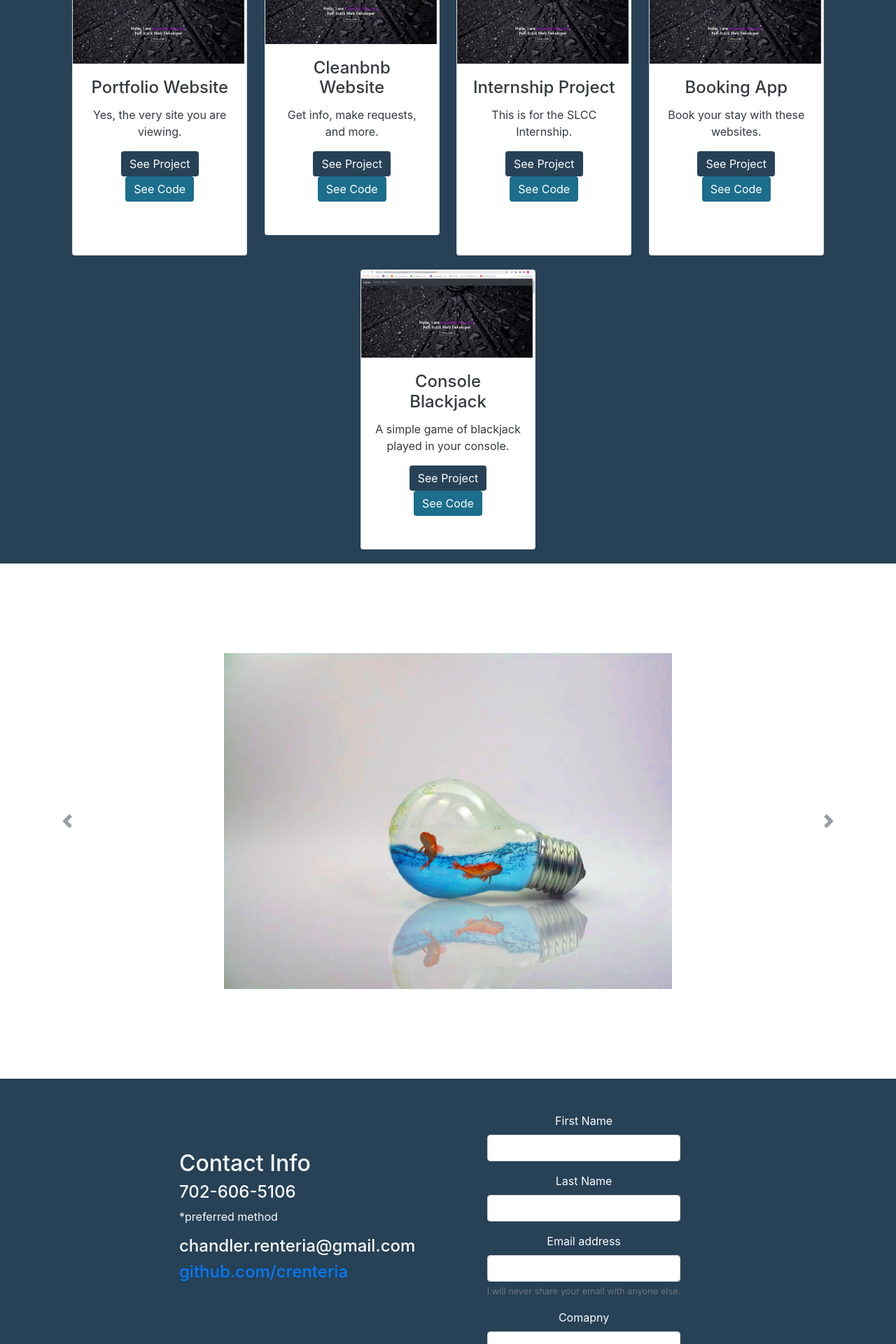
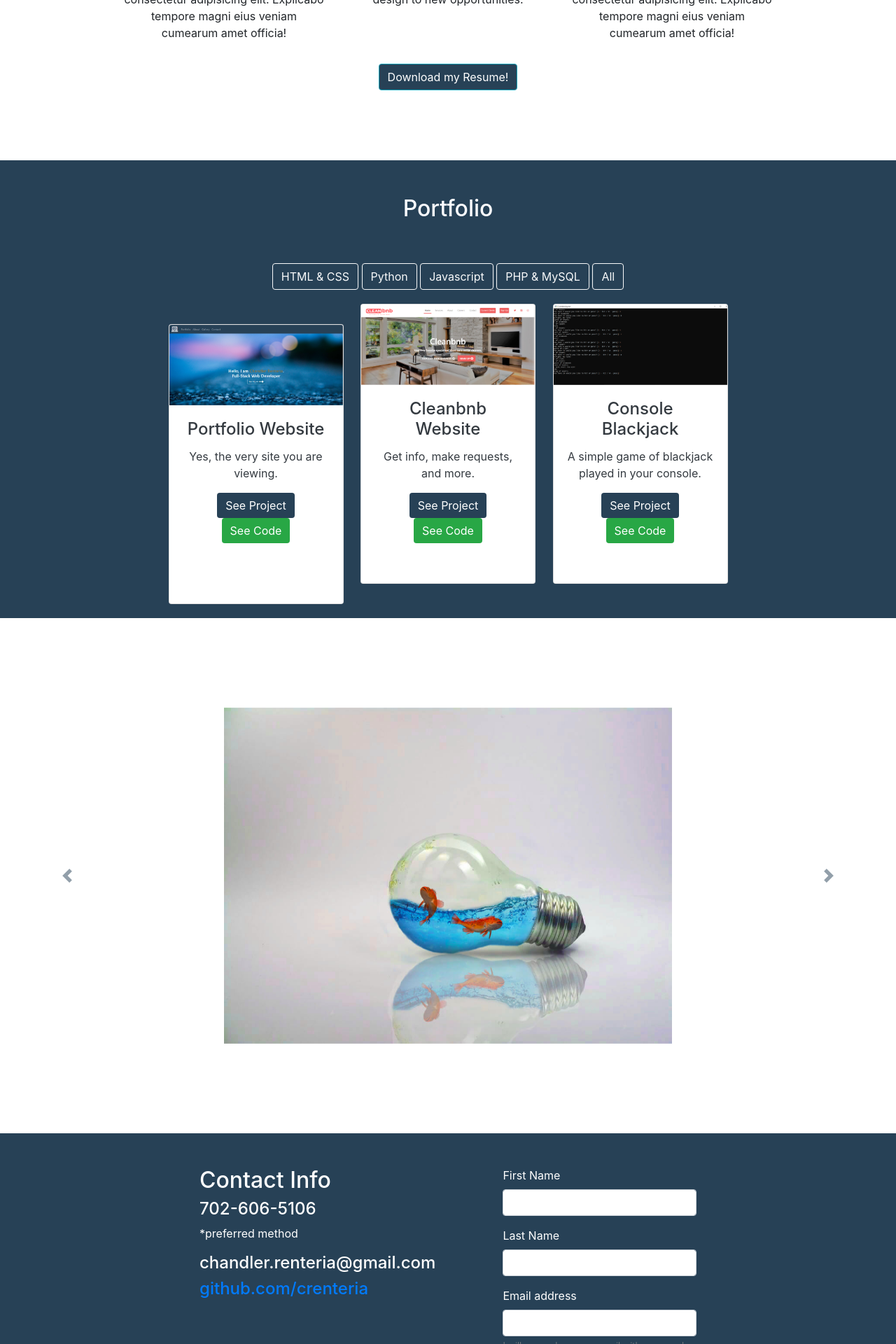
Before and after one commit to cdrenteria/PortfolioWebsite, a PHP site: page / in a window 1280 px wide, after a click on "Gallery". Shown: the part 480-2400 px from the top of the page at 70% size. Run offline with PHP 8.4, Linux system fonts and the light colour scheme; some libraries are stand-ins or nearby versions.

Commit message:
Inproved respoinsiveness with Icons and the contact info section, updated project thumbnails in the portfolio section, commented code for later reference.

```diff
--- a/index.html
+++ b/index.html
@@ -3,6 +3,7 @@
 
 <head>
     <title>Chandler Renteria Full Stack Web Dev</title>
+    <meta name="viewport" content="width=device-width, initial-scale=1.0">
     <link rel="stylesheet" href="https://stackpath.bootstrapcdn.com/bootstrap/4.5.2/css/bootstrap.min.css" integrity="sha384-JcKb8q3iqJ61gNV9KGb8thSsNjpSL0n8PARn9HuZOnIxN0hoP+VmmDGMN5t9UJ0Z" crossorigin="anonymous">
     <script src="https://cdn.jsdelivr.net/npm/bootstrap@4.5.3/dist/js/bootstrap.bundle.min.js" integrity="sha384-ho+j7jyWK8fNQe+A12Hb8AhRq26LrZ/JpcUGGOn+Y7RsweNrtN/tE3MoK7ZeZDyx" crossorigin="anonymous"></script>
     <link rel="stylesheet" href="stylesheet.css"  type="text/css">
@@ -47,36 +48,36 @@
         <p class="about_description">When Covid-19 caused worldwide lockdowns in April my business took a big hit, losing about 80% of total revenue in a month. It was then that I decided to take that hobby I enjoyed so much and take it seriously. I immediately enrolled in Salt Lake Community College studying web development and design. With my background in python and teaching myself coding concepts I was able to excel in everything from HTML to PHP and MySQL.</p>
         <p class="about_description" id="lastParagraph">Now, I am looking for a full time opportunity to code professionally.  My goal is work on a team that values self-improvement and teamwork. From my first jobs to owning my own business I always embraced a policy of mutual success. Meaning I understand that hiring a junior developer is an investment, and to stay in business you need a return on that investment- I feel confident I can provide that return if given the tools to succeed.</p>
         <h2 class="sectionTitle">Skills</h2>
-        <div class="container-fluid">
-            <div class="row row-cols-3">
-                <div class="skillCard">
-                    <i class="fab fa-html5 fa-7x"></i>
-                    <h4 class="col"><span class="skillTitle">HTML5</span></h4>
+        <div class="container">
+            <div class="row  justify-content-md-center">
+                <div class="skillCard col-xs-12">
+                    <i class="fab fa-html5 fa-6x"></i>
+                    <h4 class=""><span class="skillTitle">HTML5</span></h4>
                     <p>As junior developer I have a solid understanding of HTML, how it works, and how to get it to do what is needed.</p>
                 </div>
-                <div class="skillCard">
-                    <i class="fab fa-css3-alt fa-7x"></i>
-                    <h4 class="col"><span class="skillTitle">CSS3</span></h4>
+                <div class="skillCard col-xs-12">
+                    <i class="fab fa-css3-alt fa-6x"></i>
+                    <h4 class=" "><span class="skillTitle">CSS3</span></h4>
                     <p>CSS is a style language that has so much to offer. While I have a firm grasp on CSS and and it’s most commonly used selectors and properties</p>
                 </div>
-                <div class="skillCard">
-                    <i class="fab fa-js-square fa-7x"></i>
-                    <h4 class="col"><span class="skillTitle">Javascript</span></h4>
+                <div class="skillCard col-xs-12">
+                    <i class="fab fa-js-square fa-6x"></i>
+                    <h4 class=" "><span class="skillTitle">Javascript</span></h4>
                     <p>Lorem ipsum dolor, sit amet consectetur adipisicing elit. Explicabo tempore magni eius veniam cumearum amet officia!</p>
                 </div>
-                <div class="skillCard">
-                    <i class="fab fa-php fa-7x"></i>
-                    <h4 class="col"><span class="skillTitle">PHP & MySQL</span></h4>
+                <div class="skillCard col-xs-12">
+                    <i class="fab fa-php fa-6x"></i>
+                    <h4 class=""><span class="skillTitle">PHP & MySQL</span></h4>
                     <p>Lorem ipsum dolor, sit amet consectetur adipisicing elit. Explicabo tempore magni eius veniam cumearum amet officia!</p>
                 </div>
-                <div class="skillCard">
-                    <i class="fab fa-bootstrap fa-7x"></i>
-                    <h4 class="col"><span class="skillTitle">Bootstrap</span></h4>
+                <div class="skillCard col-xs-12">
+                    <i class="fab fa-bootstrap fa-6x"></i>
+                    <h4 class=""><span class="skillTitle">Bootstrap</span></h4>
                     <p>Photoshop opens the world of web design to new opportunities.</p>
                 </div>
-                <div class="skillCard">
-                    <i class="fab fa-python fa-7x"></i>
-                    <h4 class="col"><span class="skillTitle">Python</span></h4>
+                <div class="skillCard col-xs-12">
+                    <i class="fab fa-python fa-6x"></i>
+                    <h4 class=""><span class="skillTitle">Python</span></h4>
                     <p>Lorem ipsum dolor, sit amet consectetur adipisicing elit. Explicabo tempore magni eius veniam cumearum amet officia!</p>
                 </div>
             </div>
@@ -96,7 +97,7 @@
         </div>
         <div class="container projects">
             <div class="card filterDiv html_css javascript php_mysql">
-                <img class="card-img-top" src="Images/images/portfolioWebsite.png" alt="Project Placeholder">
+                <img class="card-img-top" src="Images/images/portfolio-site-thumbnail.PNG" alt="Project Placeholder">
                 <div class="card-body">
                   <h4 class="card-title text-dark">Portfolio Website</h4>
                   <p class="card-text text-dark">Yes, the very site you are viewing. <br></p>
@@ -104,8 +105,8 @@
                   <a href="#" class="btn btn-success border-0 project_link bg-custom-code">See Code</a>
                 </div>
             </div>
-            <div class="card filterDiv html_css">
-                <img class="card-img-top" src="Images/images/portfolioWebsite.png" alt="Project Placeholder">
+            <div class="card filterDiv html_css javascript">
+                <img class="card-img-top" src="Images/images/cleanbnb-site-thumbnail.PNG" alt="Project Placeholder">
                 <div class="card-body">
                   <h4 class="card-title text-dark">Cleanbnb Website</h4>
                   <p class="card-text text-dark">Get info, make requests, and more. <br></p>
@@ -113,7 +114,8 @@
                   <a href="#" class="btn btn-success border-0 project_link bg-custom-code">See Code</a>
                 </div>
             </div>
-            <div class="card filterDiv html_css javascript php_mysql">
+            <!-- Unstarted Projects
+              <div class="card filterDiv html_css javascript php_mysql">
                 <img class="card-img-top" src="Images/images/portfolioWebsite.png" alt="Project Placeholder">
                 <div class="card-body">
                   <h4 class="card-title text-dark">Internship Project</h4>
@@ -130,9 +132,9 @@
                   <a href="#" class="btn btn-success border-0 project_link bg-custom">See Project</a>
                   <a href="#" class="btn btn-success border-0 project_link bg-custom-code">See Code</a>
                 </div>
-            </div>
+            </div> --->
             <div class="card filterDiv python">
-              <img class="card-img-top" src="Images/images/portfolioWebsite.png" alt="Project Placeholder">
+              <img class="card-img-top" src="Images/images/blackjack-thumbnail.PNG" alt="Project Placeholder">
               <div class="card-body">
                 <h4 class="card-title text-dark">Console Blackjack</h4>
                 <p class="card-text text-dark">A simple game of blackjack played in your console. <br></p>
@@ -169,19 +171,54 @@
     </div>
 
     <!-- Contact Form -->
-    <div class="contactWrapper" id="contactInfo">
-      <div id="contactForm">
-        <div class="contactInfo">
+
+    <div class="contactForm">
+      <div class="container">
+        <div class="row justify-content-md-center">
+          <div class="col-xs-12 contactMethod">
+            <h2>Contact Info</h2>
+            <h4>702-606-5106</h4>
+            <p>*preferred method</p>
+            <h4>chandler.renteria@gmail.com</h4>
+            <h4> <a href="github.com/crenteria">github.com/crenteria</a></h4>
+          </div>
+          <div class="col-xs-12 contactMethod">
+            <form method="GET" action="crenteria.slccwebdev.com/contact.php">
+              <div class="form-group">
+                  <label for="firstName">First Name</label>
+                  <input type="text" class="form-control" id="firstname">
+              </div>
+              <div class="form-group">
+                  <label for="lastName">Last Name</label>
+                  <input type="text" class="form-control" id="lastName">
+                </div>
+              <div class="form-group">
+                <label for="email">Email address</label>
+                <input type="email" class="form-control" id="email" aria-describedby="emailHelp">
+                <small id="emailHelp" class="form-text text-muted">I will never share your email with anyone else.</small>
+              </div>
+              <div class="form-group">
+                  <label for="comapny">Comapny</label>
+                  <input type="text" class="form-control" id="company">
+              </div>
+              <button type="submit" class="btn btn-primary formSubmit">Submit</button>
+            </form>
+        </div>
+        </div>
+      </div>
+    </div>
+    <!---
+      <div class="container" >
+      <div class="row justify-content-md-center" id="contactForm">
+        <div class="col-xs-12 contactInfo">
           <h2 id="contactInfoTitle">Contact Info</h2>
           <h4 class="cellNum">702-606-5106</h4>
           <p>*preferred method</p>
           <h4 class="email">chandler.renteria@gmail.com</h4>
           <h4 class="github"> <a href="github.com/crenteria">github.com/crenteria</a></h4>
         </div>
-        <div class="form">
-          <br>
-          <br>
-          <form method="GET" action="http://www.crenteria.slccwebdev.com/contact.php">
+        <div class="col-xs-12 form">
+          <form method="GET" action="crenteria.slccwebdev.com/contact.php">
               <div class="form-group">
                   <label for="firstName">First Name</label>
                   <input type="text" class="form-control" id="firstname">
@@ -204,7 +241,7 @@
         </div>
       </div>
     </div>
-
+    -->
 <script src="https://code.jquery.com/jquery-3.5.1.slim.min.js" integrity="sha384-DfXdz2htPH0lsSSs5nCTpuj/zy4C+OGpamoFVy38MVBnE+IbbVYUew+OrCXaRkfj" crossorigin="anonymous"></script>
 <script src="https://cdn.jsdelivr.net/npm/bootstrap@4.5.3/dist/js/bootstrap.bundle.min.js" integrity="sha384-ho+j7jyWK8fNQe+A12Hb8AhRq26LrZ/JpcUGGOn+Y7RsweNrtN/tE3MoK7ZeZDyx" crossorigin="anonymous"></script>
 <script src="script.js"></script>
--- a/stylesheet.css
+++ b/stylesheet.css
@@ -32,7 +32,7 @@
 
 .welcomeText {
     text-align: center;
-    padding-top: 20%;
+    padding-top: 20em;
     z-index: 1;
 }
 
@@ -60,6 +60,8 @@
 .about_description {
     padding-bottom: 15px;
 }
+
+
 
 #lastParagraph {
     padding-bottom: 40px;
@@ -102,7 +104,7 @@
 
 
 .carousel-item  {
-    max-width: 50vw;
+    max-width: 100vw;
 
 }
 
@@ -132,24 +134,51 @@
     color: #1c6e8c;
 }
 
+.skillCard {
+    padding: 1em;
+    width: 20em;
+}
+
+.contactForm{
+    width: 100vw;
+    background-color: #274156;
+    color: white;
+}
+
+.contactMethod {
+    padding: 2em;
+    margin: 1em;
+    font-size: 1em;
+}
+
+.contactTe
+/*
+.contactWrapper {
+    background-color: #274156;
+    width: 100vw;
+
+}
+
 #contactForm {
     background-color:  #274156;
     color: #FBFCFF;
-    display: flex;
-    padding-left: 20%;
-    padding-bottom: 10%;
+    width: 100vw;
+}
+
+.form {
+    padding: 5em;
+
 }
 
 .contactInfo {
-    padding-top: 10%;
-    padding-right: 10%;
+    padding: 5em;
+    margin: 1em;
 }
-
 .formSubmit {
     background-color: #1C6E8C;
     border: none !important;
 }
-
+*/
 .bg-custom-code {
     background-color: #1C6E8C;
     outline: none !important;
@@ -158,7 +187,3 @@
 .fa-laptop-code {
     color: #FBFCFF !important;
 }
-
-.form {
-   text-align: center;
-}
```
Also changed, not shown: Images/images/blackjack-thumbnail.PNG (added), Images/images/cleanbnb-site-thumbnail.PNG (added), Images/images/portfolio-site-thumbnail.PNG (added).
